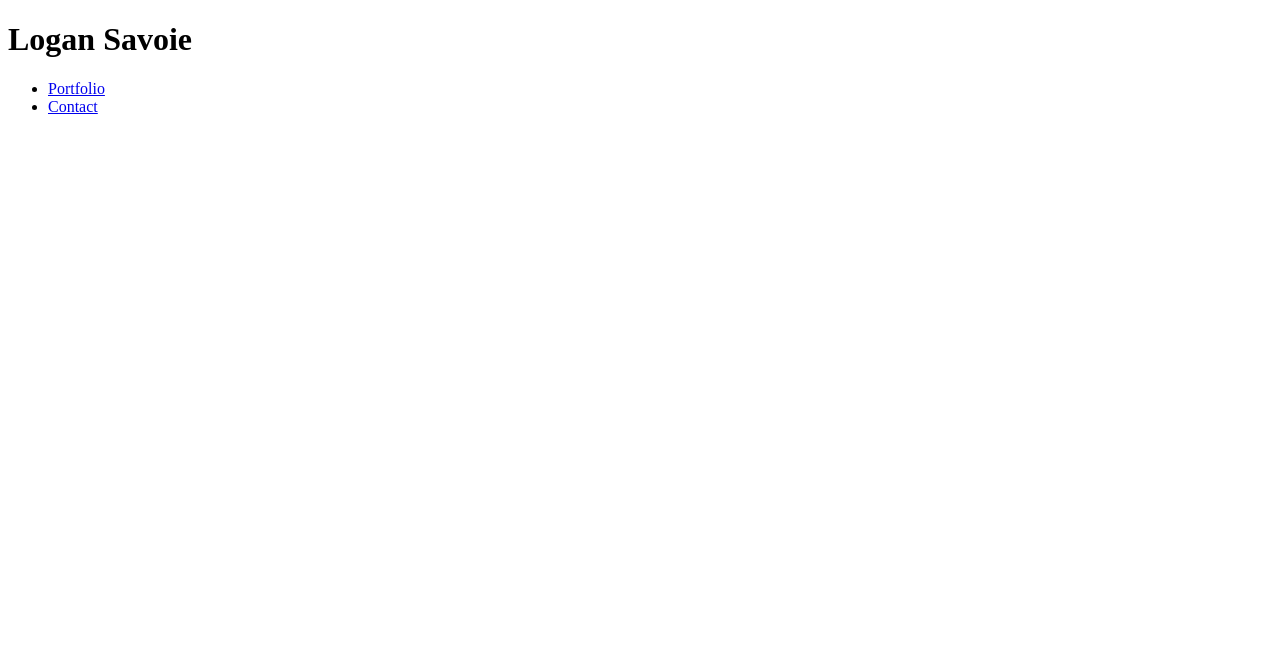
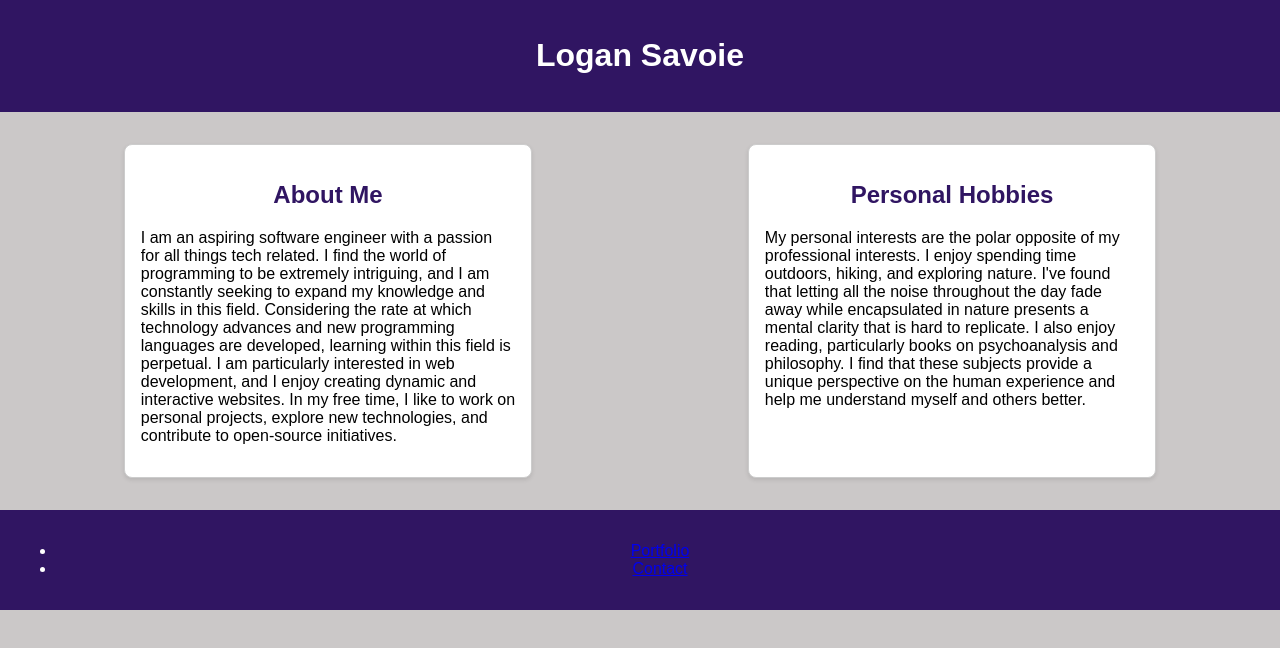
Before and after one commit to lsavoie11/lsavoie11.github.io, a plain HTML site: page index.html in a window 1280 px wide. Drawn offline with Linux system fonts and the light colour scheme.

Commit message:
Portfolio update 1

```diff
--- a/index.html
+++ b/index.html
@@ -8,13 +8,44 @@
   </head>
   <body>
     <header>
-      <h1>Logan Savoie</h1>
-      <nav>
-        <ul>
-          <li><a href="portfolio.html">Portfolio</a></li>
-          <li><a href="contact.html">Contact</a></li>
-        </ul>
-      </nav>
+      <h1 id="heading1">Logan Savoie</h1>
     </header>
+    <main>
+      <section class="intro">
+        <h2 id="heading2">About Me</h2>
+        <p>
+          I am an aspiring software engineer with a passion for all things tech
+          related. I find the world of programming to be extremely intriguing,
+          and I am constantly seeking to expand my knowledge and skills in this
+          field. Considering the rate at which technology advances and new
+          programming languages are developed, learning within this field is
+          perpetual. I am particularly interested in web development, and I
+          enjoy creating dynamic and interactive websites. In my free time, I
+          like to work on personal projects, explore new technologies, and
+          contribute to open-source initiatives.
+        </p>
+      </section>
+      <section class="hobbies">
+        <h2 id="heading3">Personal Hobbies</h2>
+        <p>
+          My personal interests are the polar opposite of my professional
+          interests. I enjoy spending time outdoors, hiking, and exploring
+          nature. I've found that letting all the noise throughout the day fade
+          away while encapsulated in nature presents a mental clarity that is
+          hard to replicate. I also enjoy reading, particularly books on
+          psychoanalysis and philosophy. I find that these subjects provide a
+          unique perspective on the human experience and help me understand
+          myself and others better.
+        </p>
+      </section>
+    </main>
   </body>
+  <footer>
+    <nav>
+      <ul>
+        <li><a href="portfolio.html">Portfolio</a></li>
+        <li><a href="contact.html">Contact</a></li>
+      </ul>
+    </nav>
+  </footer>
 </html>
--- a/portfolio.css
+++ b/portfolio.css
@@ -0,0 +1,56 @@
+@font-face {
+  font-family: "Montserrat";
+  src: url("https://fonts.googleapis.com/css2?family=Montserrat&family=Raleway&display=swap");
+}
+
+body {
+  background-color: rgba(153, 146, 146, 0.5);
+  margin: 0;
+  padding: 0;
+  font-family: "Raleway", sans-serif;
+}
+
+header,
+footer {
+  text-align: center;
+  padding: 1em;
+  background-color: rgb(48, 21, 98);
+  color: white;
+}
+
+main {
+  display: flex;
+  flex-wrap: wrap;
+  justify-content: space-around;
+  padding: 1em;
+}
+
+section {
+  background-color: white;
+  border: 1px solid #ccc;
+  border-radius: 8px;
+  box-shadow: 0 2px 4px rgba(0, 0, 0, 0.1);
+  margin: 1em;
+  padding: 1em;
+  width: 30%;
+}
+
+#heading1 {
+  font-family: "Montserrat", sans-serif;
+  color: white;
+  font-weight: bold;
+}
+
+#heading2,
+#heading3 {
+  font-family: "Montserrat", sans-serif;
+  color: rgb(48, 21, 98);
+  font-weight: bold;
+  text-align: center;
+}
+
+.intro,
+.hobbies {
+  text-align: left;
+  color: rgb(0, 0, 0);
+}
```
